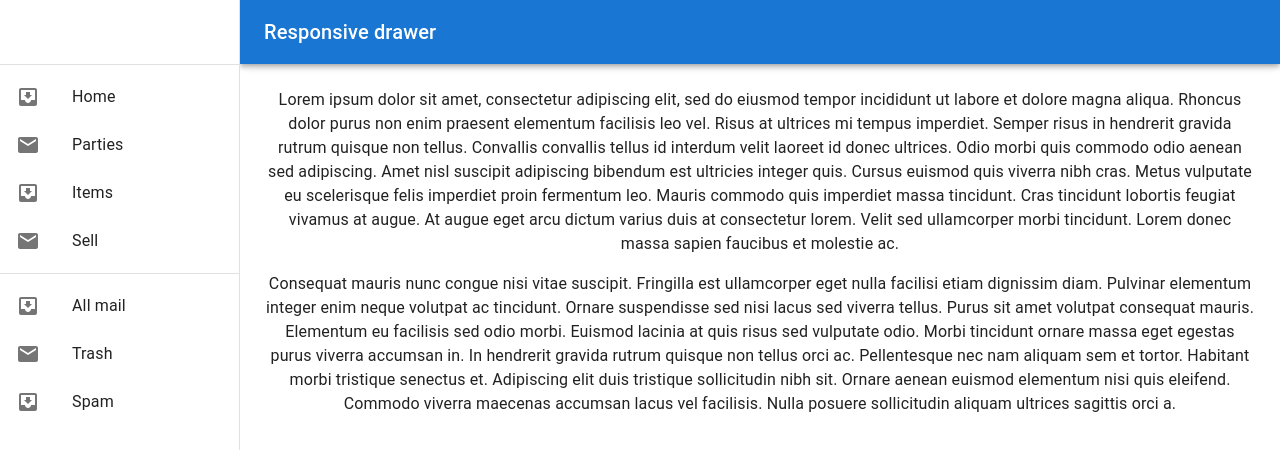
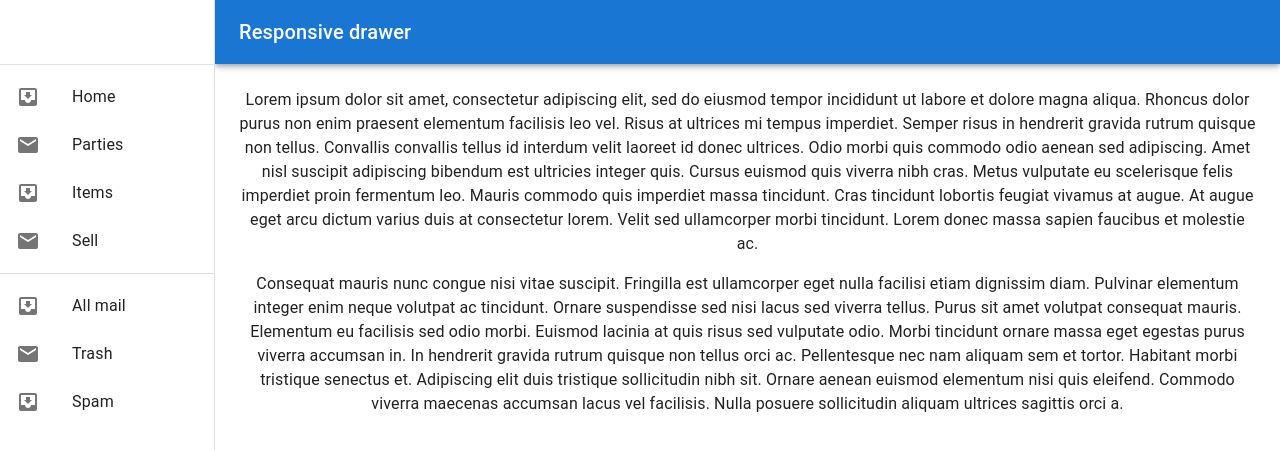
Before and after one commit to Ritik73011/mahi-mobile, a React (Create React App) app: page /home in a window 1280 px wide. Shown: the top 450 px of the page. Built offline with nearby package versions, Linux system fonts and the light colour scheme.

Commit message:
drawer width reduce

```diff
--- a/src/components/Navbar/Navbar.jsx
+++ b/src/components/Navbar/Navbar.jsx
@@ -18,7 +18,7 @@ import Toolbar from "@mui/material/Toolbar";
 import Typography from "@mui/material/Typography";
 import Home from "../../pages/Home";
 import { Routes, Route, useNavigate } from "react-router";
-const drawerWidth = 240;
+const drawerWidth = 215;
 
 function ResponsiveDrawer(props) {
   const { window } = props;
@@ -27,6 +27,7 @@ function ResponsiveDrawer(props) {
 
   const handleClick = (text) => {
     navigate("/" + text);
+    setMobileOpen(false);
   };
   const handleDrawerToggle = () => {
     setMobileOpen(!mobileOpen);
```
